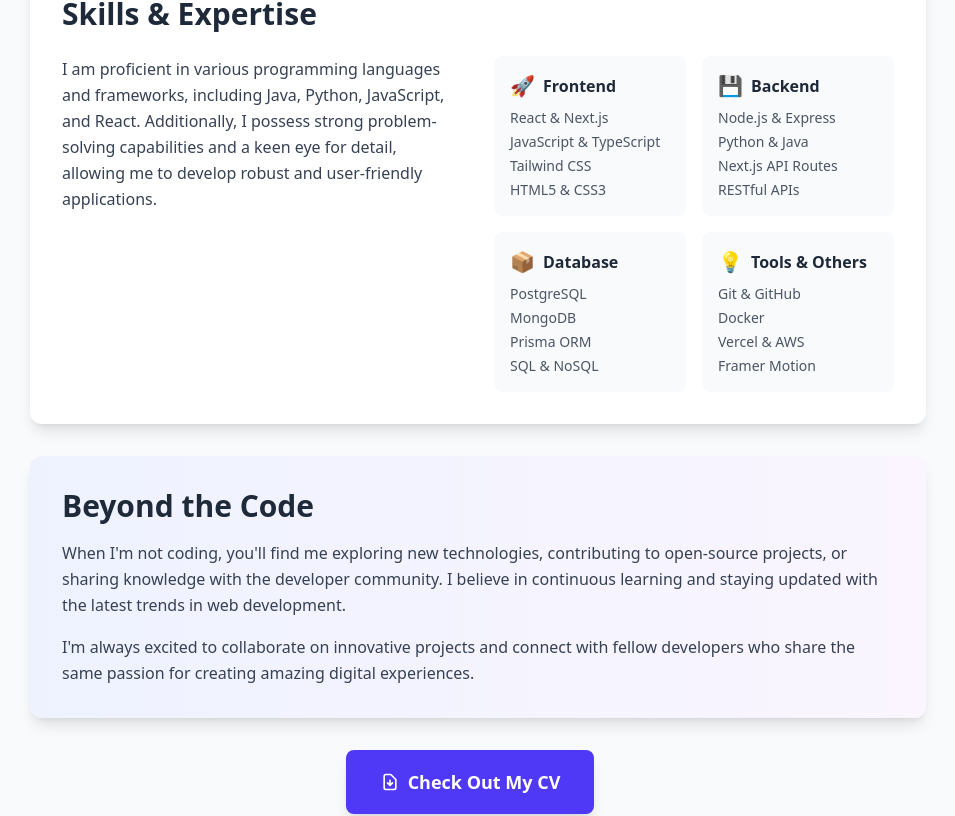
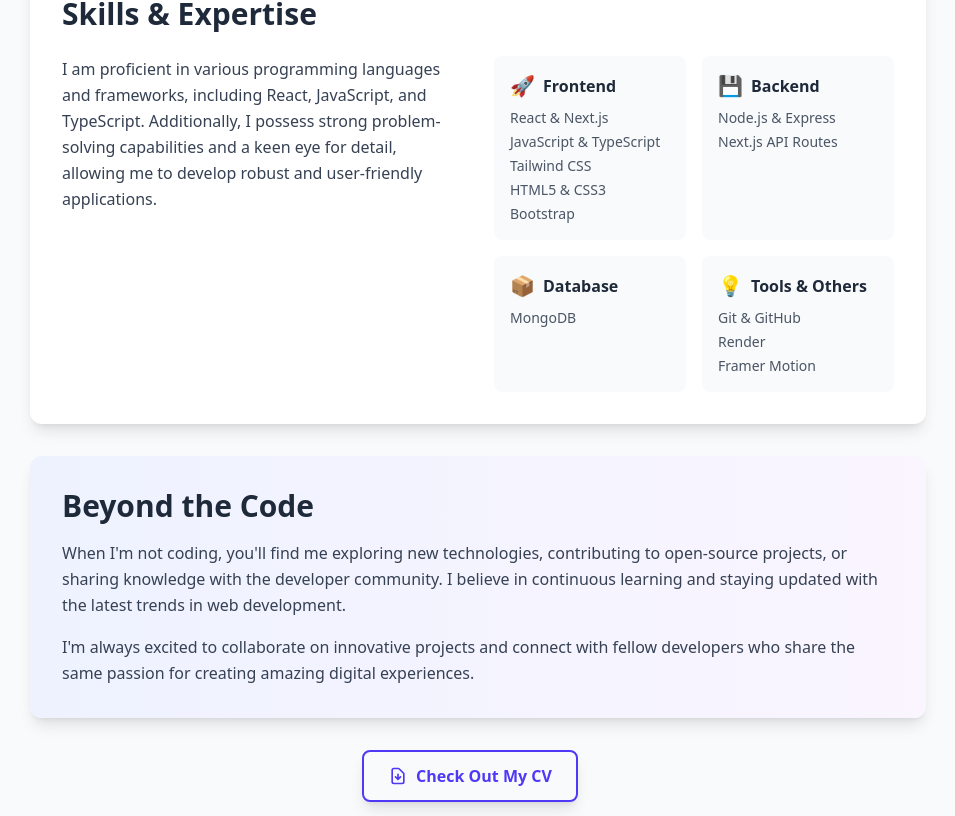
Before and after one commit to EmmaDeil/My-Portfolio-Website, a React (Vite) app: page /about in a window 1280 px wide. Shown: the part 1009-1825 px from the top of the page, without its empty margins (162-1117 px from the left). Built offline with nearby package versions, Linux system fonts and the light colour scheme.

Commit message:
made a few edit

```diff
--- a/src/pages/About.tsx
+++ b/src/pages/About.tsx
@@ -121,7 +121,7 @@ export default function AboutPage() {
             <div>
               <p className="text-gray-700 leading-relaxed">
                 I am proficient in various programming languages and frameworks,
-                including Java, Python, JavaScript, and React. Additionally, I
+                including React, JavaScript, and TypeScript. Additionally, I
                 possess strong problem-solving capabilities and a keen eye for
                 detail, allowing me to develop robust and user-friendly
                 applications.
@@ -140,6 +140,7 @@ export default function AboutPage() {
                   <li>JavaScript & TypeScript</li>
                   <li>Tailwind CSS</li>
                   <li>HTML5 & CSS3</li>
+                  <li>Bootstrap</li>
                 </ul>
               </div>
 
@@ -150,9 +151,9 @@ export default function AboutPage() {
                 </h4>
                 <ul className="text-sm text-gray-600 space-y-1">
                   <li>Node.js & Express</li>
-                  <li>Python & Java</li>
+                  {/* <li>Python & Java</li> */}
                   <li>Next.js API Routes</li>
-                  <li>RESTful APIs</li>
+                  {/* <li>RESTful APIs</li> */}
                 </ul>
               </div>
 
@@ -162,10 +163,10 @@ export default function AboutPage() {
                   Database
                 </h4>
                 <ul className="text-sm text-gray-600 space-y-1">
-                  <li>PostgreSQL</li>
+                  {/* <li>PostgreSQL</li> */}
                   <li>MongoDB</li>
-                  <li>Prisma ORM</li>
-                  <li>SQL & NoSQL</li>
+                  {/* <li>Prisma ORM</li> */}
+                  {/* <li>SQL & NoSQL</li> */}
                 </ul>
               </div>
 
@@ -176,8 +177,8 @@ export default function AboutPage() {
                 </h4>
                 <ul className="text-sm text-gray-600 space-y-1">
                   <li>Git & GitHub</li>
-                  <li>Docker</li>
-                  <li>Vercel & AWS</li>
+                  <li>Render</li>
+                  {/* <li>Vercel & AWS</li> */}
                   <li>Framer Motion</li>
                 </ul>
               </div>
@@ -218,16 +219,11 @@ export default function AboutPage() {
             className="mt-8 text-center"
           >
             <CVDownloadButton
-              variant="primary"
-              size="lg"
+              variant="outline"
+              size="md"
               buttonText="Check Out My CV"
               className="mr-4"
             />
-            {/* <CVDownloadButton
-              variant="outline"
-              size="md"
-              buttonText="View Resume"
-            /> */}
           </motion.div>
       </div>
     </div>
```
